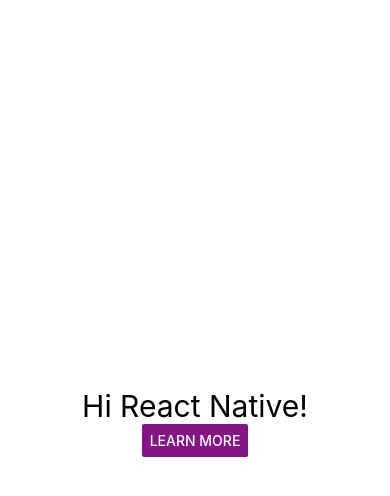
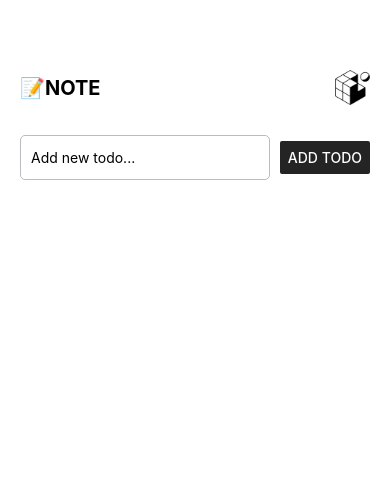
Before and after one commit to zwelhtetyan/hi-react-native, a React Native app: screen / in a window 390 px wide. Shown: the top 496 px of the page. Built offline with nearby package versions, Linux system fonts and the light colour scheme.

Commit message:
feat: simple todo

```diff
--- a/App.tsx
+++ b/App.tsx
@@ -1,17 +1,61 @@
-import { StatusBar } from "expo-status-bar";
-import { Alert, Button, StyleSheet, Text, View } from "react-native";
+import { useState } from "react";
+import {
+  Alert,
+  Button,
+  Image,
+  StyleSheet,
+  Text,
+  TextInput,
+  View,
+} from "react-native";
+import type { Todo as TodoType } from "./types/todo";
+import { Todo } from "./utils/todo";
 
 export default function App() {
+  const [todos, setTodos] = useState<TodoType[]>([]);
+  const [todo, setTodo] = useState("");
+
+  const handleInputChange = (todoText: string) => {
+    setTodo(todoText);
+  };
+
+  const handleAddTodo = () => {
+    const newTodo = new Todo(todo);
+
+    if (!newTodo.todoText.trim().length)
+      return Alert.alert("Oops!", "Todo can't be blank!");
+
+    setTodos((prevTodos) => [newTodo, ...prevTodos]);
+    setTodo("");
+  };
+
   return (
     <View style={styles.container}>
-      <Text style={styles.title}>Hi React Native!</Text>
-      <Button
-        onPress={() => Alert.alert("Simple alert!")}
-        title="Learn More"
-        color="#841584"
-        accessibilityLabel="Learn more about this purple button"
-      />
-      <StatusBar style="auto" />
+      {/* header */}
+      <View style={styles.header}>
+        <Text style={styles.logoText}>📝NOTE</Text>
+        <Image style={styles.logo} source={require("./assets/favicon.png")} />
+      </View>
+
+      {/* input */}
+      <View style={styles.inputContainer}>
+        <TextInput
+          style={styles.input}
+          value={todo}
+          onChangeText={handleInputChange}
+          placeholder="Add new todo..."
+        />
+        <Button title="Add Todo" color="#242424" onPress={handleAddTodo} />
+      </View>
+
+      {/* todos */}
+      <View style={styles.todoContainer}>
+        {todos.map((todo) => (
+          <Text style={styles.todoText} key={todo.id}>
+            {todo.todoText}
+          </Text>
+        ))}
+      </View>
     </View>
   );
 }
@@ -20,10 +64,46 @@
   container: {
     flex: 1,
     backgroundColor: "#fff",
+    paddingTop: 70,
+    paddingHorizontal: 20,
+    paddingBottom: 20,
+  },
+  header: {
+    flexDirection: "row",
+    width: "100%",
     alignItems: "center",
-    justifyContent: "center",
+    justifyContent: "space-between",
   },
-  title: {
-    fontSize: 30,
+  logo: {
+    width: 35,
+    height: 35,
+  },
+  logoText: {
+    fontSize: 20,
+    fontWeight: "700",
+  },
+  inputContainer: {
+    width: "100%",
+    flexDirection: "row",
+    alignItems: "center",
+    justifyContent: "space-between",
+    marginTop: 30,
+  },
+  input: {
+    borderWidth: 1,
+    borderColor: "#b9bdc1",
+    height: 45,
+    padding: 10,
+    borderRadius: 5,
+    flex: 1,
+    marginRight: 10,
+  },
+  todoContainer: {
+    marginTop: 30,
+  },
+  todoText: {
+    fontSize: 18,
+    height: 40,
+    lineHeight: 40,
   },
 });
--- /dev/null
+++ b/types/todo.ts
@@ -0,0 +1,4 @@
+export interface Todo {
+  id: number;
+  todoText: string;
+}
--- /dev/null
+++ b/utils/todo.ts
@@ -0,0 +1,9 @@
+export class Todo {
+  id: number;
+  todoText: string;
+
+  constructor(todoText: string) {
+    this.id = new Date().getTime();
+    this.todoText = todoText;
+  }
+}
```
